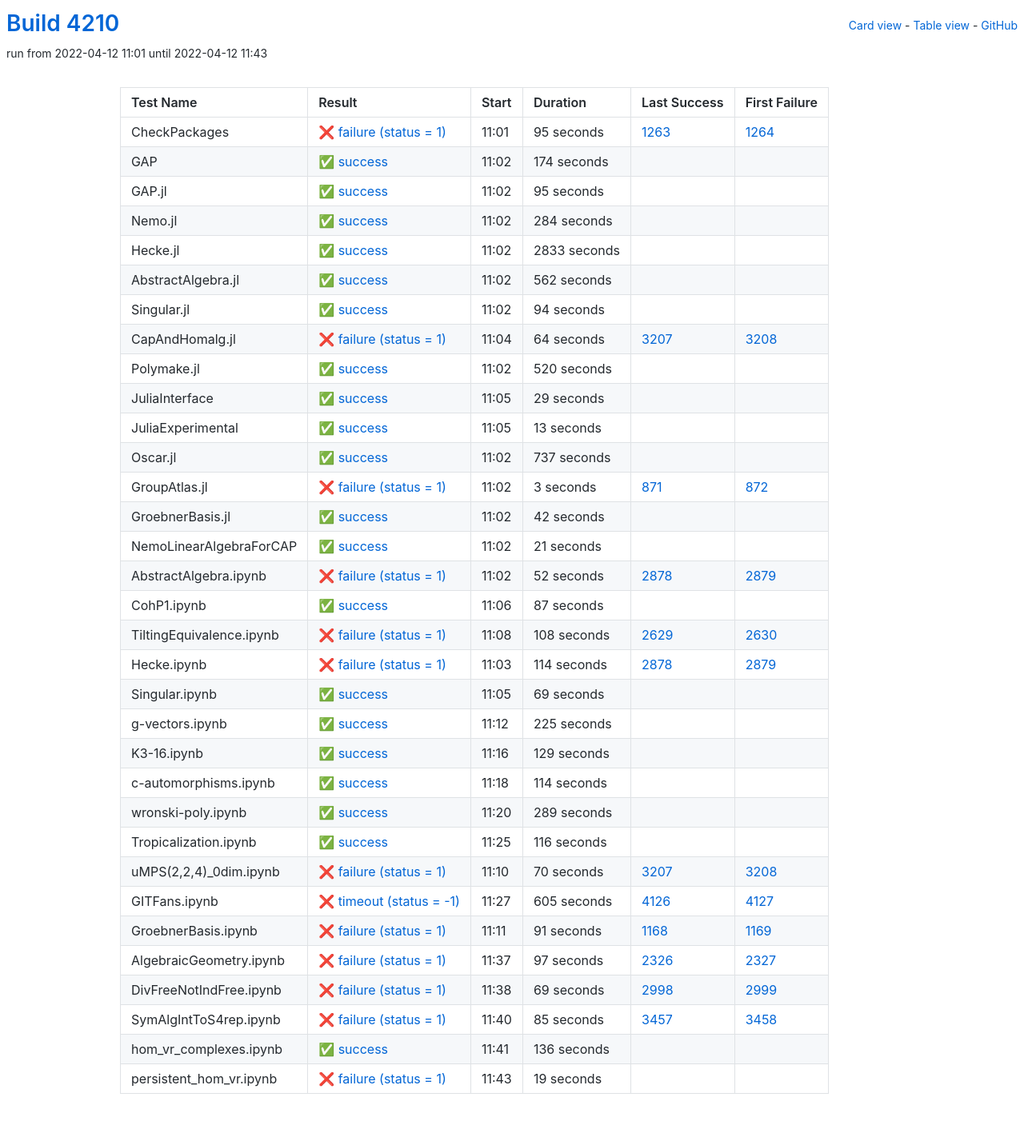
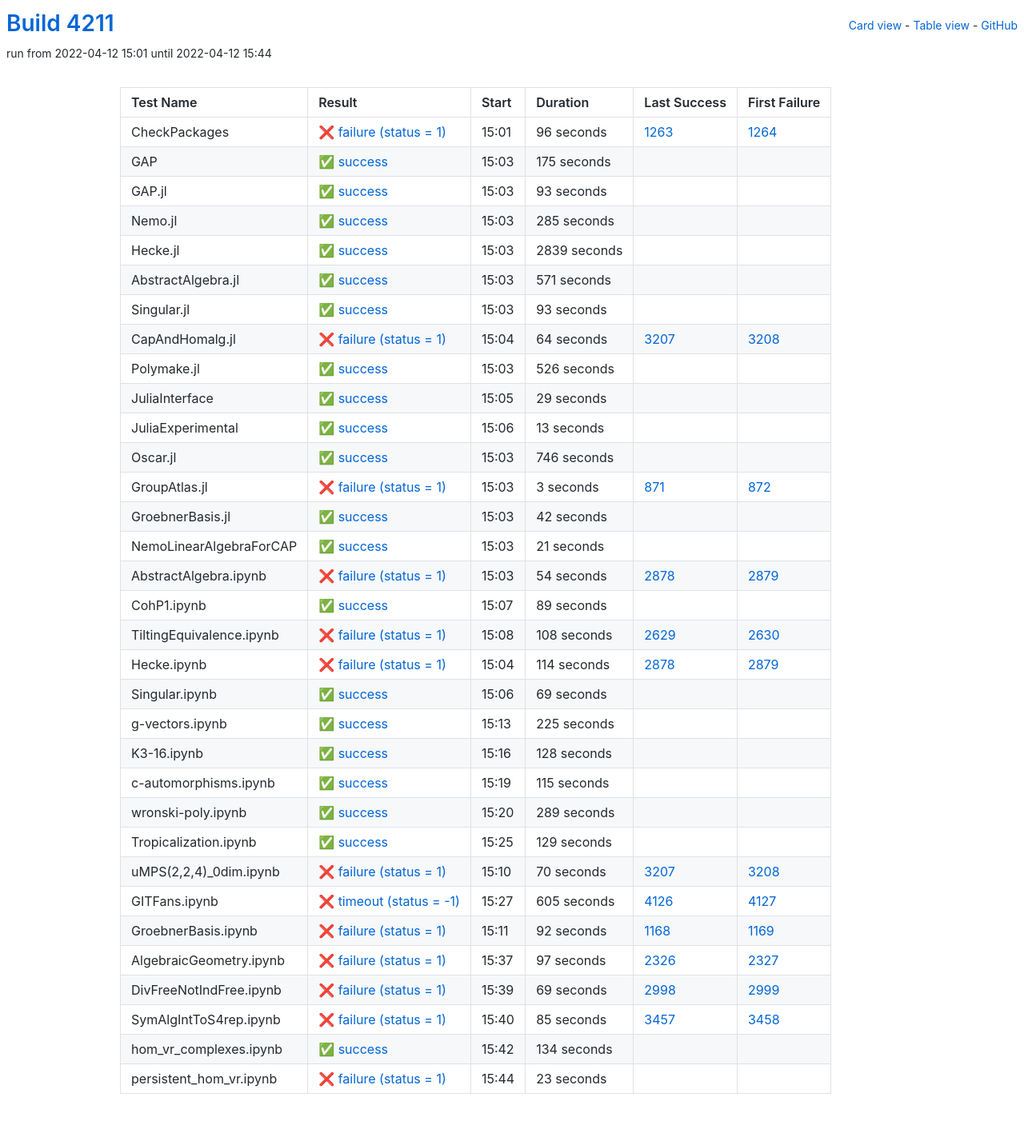
Before and after one commit to oscar-system/oscar-ci-status-stable, a Jekyll site: the page built from table.html, in a window 1280 px wide. Shown: the whole page at 80% size. Built offline with Jekyll 4.4.1, drawn with Linux system fonts in a browser that asks for light colours.

Commit message:
Build #4211

```diff
--- a/_data/ci.yml
+++ b/_data/ci.yml
@@ -1,6 +1,6 @@
 ---
-build: 4210
-build_url: https://oscarci.mathematik.uni-kl.de/job/oscar-stable/4210/
+build: 4211
+build_url: https://oscarci.mathematik.uni-kl.de/job/oscar-stable/4211/
 job: oscar-stable
 organization: oscar-system
 repo: oscar-ci-status-stable
@@ -8,92 +8,92 @@ repourl: https://github.com/oscar-system/oscar-ci-status-stable
 tests:
 - name: CheckPackages
   id: checkpackages
-  log: https://oscarci.mathematik.uni-kl.de/job/oscar-stable/4210/artifact/logs/build-4210/CheckPackages.log
-  start: 2022-04-12 11:01
+  log: https://oscarci.mathematik.uni-kl.de/job/oscar-stable/4211/artifact/logs/build-4211/CheckPackages.log
+  start: 2022-04-12 15:01
   success: false
   exitcode: 1
   status: failure
-  duration: 95
+  duration: 96
   last_success: 1263
   last_success_url: https://oscarci.mathematik.uni-kl.de/job/oscar-stable/1263/
   first_failure: 1264
   first_failure_url: https://oscarci.mathematik.uni-kl.de/job/oscar-stable/1264/
 - name: GAP
   id: gap
-  log: https://oscarci.mathematik.uni-kl.de/job/oscar-stable/4210/artifact/logs/build-4210/GAP.log
-  start: 2022-04-12 11:02
+  log: https://oscarci.mathematik.uni-kl.de/job/oscar-stable/4211/artifact/logs/build-4211/GAP.log
+  start: 2022-04-12 15:03
   success: true
   exitcode: 0
   status: success
-  duration: 174
+  duration: 175
   last_success: false
   last_success_url:
   first_failure: false
   first_failure_url:
 - name: GAP.jl
   id: gap-jl
-  log: https://oscarci.mathematik.uni-kl.de/job/oscar-stable/4210/artifact/logs/build-4210/GAP.jl.log
-  start: 2022-04-12 11:02
+  log: https://oscarci.mathematik.uni-kl.de/job/oscar-stable/4211/artifact/logs/build-4211/GAP.jl.log
+  start: 2022-04-12 15:03
   success: true
   exitcode: 0
   status: success
-  duration: 95
+  duration: 93
   last_success: false
   last_success_url:
   first_failure: false
   first_failure_url:
 - name: Nemo.jl
   id: nemo-jl
-  log: https://oscarci.mathematik.uni-kl.de/job/oscar-stable/4210/artifact/logs/build-4210/Nemo.jl.log
-  start: 2022-04-12 11:02
+  log: https://oscarci.mathematik.uni-kl.de/job/oscar-stable/4211/artifact/logs/build-4211/Nemo.jl.log
+  start: 2022-04-12 15:03
   success: true
   exitcode: 0
   status: success
-  duration: 284
+  duration: 285
   last_success: false
   last_success_url:
   first_failure: false
   first_failure_url:
 - name: Hecke.jl
   id: hecke-jl
-  log: https://oscarci.mathematik.uni-kl.de/job/oscar-stable/4210/artifact/logs/build-4210/Hecke.jl.log
-  start: 2022-04-12 11:02
+  log: https://oscarci.mathematik.uni-kl.de/job/oscar-stable/4211/artifact/logs/build-4211/Hecke.jl.log
+  start: 2022-04-12 15:03
   success: true
   exitcode: 0
   status: success
-  duration: 2833
+  duration: 2839
   last_success: false
   last_success_url:
   first_failure: false
   first_failure_url:
 - name: AbstractAlgebra.jl
   id: abstractalgebra-jl
-  log: https://oscarci.mathematik.uni-kl.de/job/oscar-stable/4210/artifact/logs/build-4210/AbstractAlgebra.jl.log
-  start: 2022-04-12 11:02
+  log: https://oscarci.mathematik.uni-kl.de/job/oscar-stable/4211/artifact/logs/build-4211/AbstractAlgebra.jl.log
+  start: 2022-04-12 15:03
   success: true
   exitcode: 0
   status: success
-  duration: 562
+  duration: 571
   last_success: false
   last_success_url:
   first_failure: false
   first_failure_url:
 - name: Singular.jl
   id: singular-jl
-  log: https://oscarci.mathematik.uni-kl.de/job/oscar-stable/4210/artifact/logs/build-4210/Singular.jl.log
-  start: 2022-04-12 11:02
+  log: https://oscarci.mathematik.uni-kl.de/job/oscar-stable/4211/artifact/logs/build-4211/Singular.jl.log
+  start: 2022-04-12 15:03
   success: true
   exitcode: 0
   status: success
-  duration: 94
+  duration: 93
   last_success: false
   last_success_url:
   first_failure: false
   first_failure_url:
 - name: CapAndHomalg.jl
   id: capandhomalg-jl
-  log: https://oscarci.mathematik.uni-kl.de/job/oscar-stable/4210/artifact/logs/build-4210/CapAndHomalg.jl.log
-  start: 2022-04-12 11:04
+  log: https://oscarci.mathematik.uni-kl.de/job/oscar-stable/4211/artifact/logs/build-4211/CapAndHomalg.jl.log
+  start: 2022-04-12 15:04
   success: false
   exitcode: 1
   status: failure
@@ -104,20 +104,20 @@ tests:
   first_failure_url: https://oscarci.mathematik.uni-kl.de/job/oscar-stable/3208/
 - name: Polymake.jl
   id: polymake-jl
-  log: https://oscarci.mathematik.uni-kl.de/job/oscar-stable/4210/artifact/logs/build-4210/Polymake.jl.log
-  start: 2022-04-12 11:02
+  log: https://oscarci.mathematik.uni-kl.de/job/oscar-stable/4211/artifact/logs/build-4211/Polymake.jl.log
+  start: 2022-04-12 15:03
   success: true
   exitcode: 0
   status: success
-  duration: 520
+  duration: 526
   last_success: false
   last_success_url:
   first_failure: false
   first_failure_url:
 - name: JuliaInterface
   id: juliainterface
-  log: https://oscarci.mathematik.uni-kl.de/job/oscar-stable/4210/artifact/logs/build-4210/JuliaInterface.log
-  start: 2022-04-12 11:05
+  log: https://oscarci.mathematik.uni-kl.de/job/oscar-stable/4211/artifact/logs/build-4211/JuliaInterface.log
+  start: 2022-04-12 15:05
   success: true
   exitcode: 0
   status: success
@@ -128,8 +128,8 @@ tests:
   first_failure_url:
 - name: JuliaExperimental
   id: juliaexperimental
-  log: https://oscarci.mathematik.uni-kl.de/job/oscar-stable/4210/artifact/logs/build-4210/JuliaExperimental.log
-  start: 2022-04-12 11:05
+  log: https://oscarci.mathematik.uni-kl.de/job/oscar-stable/4211/artifact/logs/build-4211/JuliaExperimental.log
+  start: 2022-04-12 15:06
   success: true
   exitcode: 0
   status: success
@@ -140,20 +140,20 @@ tests:
   first_failure_url:
 - name: Oscar.jl
   id: oscar-jl
-  log: https://oscarci.mathematik.uni-kl.de/job/oscar-stable/4210/artifact/logs/build-4210/Oscar.jl.log
-  start: 2022-04-12 11:02
+  log: https://oscarci.mathematik.uni-kl.de/job/oscar-stable/4211/artifact/logs/build-4211/Oscar.jl.log
+  start: 2022-04-12 15:03
   success: true
   exitcode: 0
   status: success
-  duration: 737
+  duration: 746
   last_success: false
   last_success_url:
   first_failure: false
   first_failure_url:
 - name: GroupAtlas.jl
   id: groupatlas-jl
-  log: https://oscarci.mathematik.uni-kl.de/job/oscar-stable/4210/artifact/logs/build-4210/GroupAtlas.jl.log
-  start: 2022-04-12 11:02
+  log: https://oscarci.mathematik.uni-kl.de/job/oscar-stable/4211/artifact/logs/build-4211/GroupAtlas.jl.log
+  start: 2022-04-12 15:03
   success: false
   exitcode: 1
   status: failure
@@ -164,8 +164,8 @@ tests:
   first_failure_url: https://oscarci.mathematik.uni-kl.de/job/oscar-stable/872/
 - name: GroebnerBasis.jl
   id: groebnerbasis-jl
-  log: https://oscarci.mathematik.uni-kl.de/job/oscar-stable/4210/artifact/logs/build-4210/GroebnerBasis.jl.log
-  start: 2022-04-12 11:02
+  log: https://oscarci.mathematik.uni-kl.de/job/oscar-stable/4211/artifact/logs/build-4211/GroebnerBasis.jl.log
+  start: 2022-04-12 15:03
   success: true
   exitcode: 0
   status: success
@@ -176,8 +176,8 @@ tests:
   first_failure_url:
 - name: NemoLinearAlgebraForCAP
   id: nemolinearalgebraforcap
-  log: https://oscarci.mathematik.uni-kl.de/job/oscar-stable/4210/artifact/logs/build-4210/NemoLinearAlgebraForCAP.log
-  start: 2022-04-12 11:02
+  log: https://oscarci.mathematik.uni-kl.de/job/oscar-stable/4211/artifact/logs/build-4211/NemoLinearAlgebraForCAP.log
+  start: 2022-04-12 15:03
   success: true
   exitcode: 0
   status: success
@@ -188,32 +188,32 @@ tests:
   first_failure_url:
 - name: AbstractAlgebra.ipynb
   id: abstractalgebra-ipynb
-  log: https://oscarci.mathematik.uni-kl.de/job/oscar-stable/4210/artifact/logs/build-4210/AbstractAlgebra.ipynb.log
-  start: 2022-04-12 11:02
+  log: https://oscarci.mathematik.uni-kl.de/job/oscar-stable/4211/artifact/logs/build-4211/AbstractAlgebra.ipynb.log
+  start: 2022-04-12 15:03
   success: false
   exitcode: 1
   status: failure
-  duration: 52
+  duration: 54
   last_success: 2878
   last_success_url: https://oscarci.mathematik.uni-kl.de/job/oscar-stable/2878/
   first_failure: 2879
   first_failure_url: https://oscarci.mathematik.uni-kl.de/job/oscar-stable/2879/
 - name: CohP1.ipynb
   id: cohp1-ipynb
-  log: https://oscarci.mathematik.uni-kl.de/job/oscar-stable/4210/artifact/logs/build-4210/CohP1.ipynb.log
-  start: 2022-04-12 11:06
+  log: https://oscarci.mathematik.uni-kl.de/job/oscar-stable/4211/artifact/logs/build-4211/CohP1.ipynb.log
+  start: 2022-04-12 15:07
   success: true
   exitcode: 0
   status: success
-  duration: 87
+  duration: 89
   last_success: false
   last_success_url:
   first_failure: false
   first_failure_url:
 - name: TiltingEquivalence.ipynb
   id: tiltingequivalence-ipynb
-  log: https://oscarci.mathematik.uni-kl.de/job/oscar-stable/4210/artifact/logs/build-4210/TiltingEquivalence.ipynb.log
-  start: 2022-04-12 11:08
+  log: https://oscarci.mathematik.uni-kl.de/job/oscar-stable/4211/artifact/logs/build-4211/TiltingEquivalence.ipynb.log
+  start: 2022-04-12 15:08
   success: false
   exitcode: 1
   status: failure
@@ -224,8 +224,8 @@ tests:
   first_failure_url: https://oscarci.mathematik.uni-kl.de/job/oscar-stable/2630/
 - name: Hecke.ipynb
   id: hecke-ipynb
-  log: https://oscarci.mathematik.uni-kl.de/job/oscar-stable/4210/artifact/logs/build-4210/Hecke.ipynb.log
-  start: 2022-04-12 11:03
+  log: https://oscarci.mathematik.uni-kl.de/job/oscar-stable/4211/artifact/logs/build-4211/Hecke.ipynb.log
+  start: 2022-04-12 15:04
   success: false
   exitcode: 1
   status: failure
@@ -236,8 +236,8 @@ tests:
   first_failure_url: https://oscarci.mathematik.uni-kl.de/job/oscar-stable/2879/
 - name: Singular.ipynb
   id: singular-ipynb
-  log: https://oscarci.mathematik.uni-kl.de/job/oscar-stable/4210/artifact/logs/build-4210/Singular.ipynb.log
-  start: 2022-04-12 11:05
+  log: https://oscarci.mathematik.uni-kl.de/job/oscar-stable/4211/artifact/logs/build-4211/Singular.ipynb.log
+  start: 2022-04-12 15:06
   success: true
   exitcode: 0
   status: success
@@ -248,8 +248,8 @@ tests:
   first_failure_url:
 - name: g-vectors.ipynb
   id: g-vectors-ipynb
-  log: https://oscarci.mathematik.uni-kl.de/job/oscar-stable/4210/artifact/logs/build-4210/g-vectors.ipynb.log
-  start: 2022-04-12 11:12
+  log: https://oscarci.mathematik.uni-kl.de/job/oscar-stable/4211/artifact/logs/build-4211/g-vectors.ipynb.log
+  start: 2022-04-12 15:13
   success: true
   exitcode: 0
   status: success
@@ -260,32 +260,32 @@ tests:
   first_failure_url:
 - name: K3-16.ipynb
   id: k3-16-ipynb
-  log: https://oscarci.mathematik.uni-kl.de/job/oscar-stable/4210/artifact/logs/build-4210/K3-16.ipynb.log
-  start: 2022-04-12 11:16
+  log: https://oscarci.mathematik.uni-kl.de/job/oscar-stable/4211/artifact/logs/build-4211/K3-16.ipynb.log
+  start: 2022-04-12 15:16
   success: true
   exitcode: 0
   status: success
-  duration: 129
+  duration: 128
   last_success: false
   last_success_url:
   first_failure: false
   first_failure_url:
 - name: c-automorphisms.ipynb
   id: c-automorphisms-ipynb
-  log: https://oscarci.mathematik.uni-kl.de/job/oscar-stable/4210/artifact/logs/build-4210/c-automorphisms.ipynb.log
-  start: 2022-04-12 11:18
+  log: https://oscarci.mathematik.uni-kl.de/job/oscar-stable/4211/artifact/logs/build-4211/c-automorphisms.ipynb.log
+  start: 2022-04-12 15:19
   success: true
   exitcode: 0
   status: success
-  duration: 114
+  duration: 115
   last_success: false
   last_success_url:
   first_failure: false
   first_failure_url:
 - name: wronski-poly.ipynb
   id: wronski-poly-ipynb
-  log: https://oscarci.mathematik.uni-kl.de/job/oscar-stable/4210/artifact/logs/build-4210/wronski-poly.ipynb.log
-  start: 2022-04-12 11:20
+  log: https://oscarci.mathematik.uni-kl.de/job/oscar-stable/4211/artifact/logs/build-4211/wronski-poly.ipynb.log
+  start: 2022-04-12 15:20
   success: true
   exitcode: 0
   status: success
@@ -296,20 +296,20 @@ tests:
   first_failure_url:
 - name: Tropicalization.ipynb
   id: tropicalization-ipynb
-  log: https://oscarci.mathematik.uni-kl.de/job/oscar-stable/4210/artifact/logs/build-4210/Tropicalization.ipynb.log
-  start: 2022-04-12 11:25
+  log: https://oscarci.mathematik.uni-kl.de/job/oscar-stable/4211/artifact/logs/build-4211/Tropicalization.ipynb.log
+  start: 2022-04-12 15:25
   success: true
   exitcode: 0
   status: success
-  duration: 116
+  duration: 129
   last_success: false
   last_success_url:
   first_failure: false
   first_failure_url:
 - name: uMPS(2,2,4)_0dim.ipynb
   id: umps-2-2-4-0dim-ipynb
-  log: https://oscarci.mathematik.uni-kl.de/job/oscar-stable/4210/artifact/logs/build-4210/uMPS-2-2-4-_0dim.ipynb.log
-  start: 2022-04-12 11:10
+  log: https://oscarci.mathematik.uni-kl.de/job/oscar-stable/4211/artifact/logs/build-4211/uMPS-2-2-4-_0dim.ipynb.log
+  start: 2022-04-12 15:10
   success: false
   exitcode: 1
   status: failure
@@ -320,8 +320,8 @@ tests:
   first_failure_url: https://oscarci.mathematik.uni-kl.de/job/oscar-stable/3208/
 - name: GITFans.ipynb
   id: gitfans-ipynb
-  log: https://oscarci.mathematik.uni-kl.de/job/oscar-stable/4210/artifact/logs/build-4210/GITFans.ipynb.log
-  start: 2022-04-12 11:27
+  log: https://oscarci.mathematik.uni-kl.de/job/oscar-stable/4211/artifact/logs/build-4211/GITFans.ipynb.log
+  start: 2022-04-12 15:27
   success: false
   exitcode: -1
   status: timeout
@@ -332,20 +332,20 @@ tests:
   first_failure_url: https://oscarci.mathematik.uni-kl.de/job/oscar-stable/4127/
 - name: GroebnerBasis.ipynb
   id: groebnerbasis-ipynb
-  log: https://oscarci.mathematik.uni-kl.de/job/oscar-stable/4210/artifact/logs/build-4210/GroebnerBasis.ipynb.log
-  start: 2022-04-12 11:11
+  log: https://oscarci.mathematik.uni-kl.de/job/oscar-stable/4211/artifact/logs/build-4211/GroebnerBasis.ipynb.log
+  start: 2022-04-12 15:11
   success: false
   exitcode: 1
   status: failure
-  duration: 91
+  duration: 92
   last_success: 1168
   last_success_url: https://oscarci.mathematik.uni-kl.de/job/oscar-stable/1168/
   first_failure: 1169
   first_failure_url: https://oscarci.mathematik.uni-kl.de/job/oscar-stable/1169/
 - name: AlgebraicGeometry.ipynb
   id: algebraicgeometry-ipynb
-  log: https://oscarci.mathematik.uni-kl.de/job/oscar-stable/4210/artifact/logs/build-4210/AlgebraicGeometry.ipynb.log
-  start: 2022-04-12 11:37
+  log: https://oscarci.mathematik.uni-kl.de/job/oscar-stable/4211/artifact/logs/build-4211/AlgebraicGeometry.ipynb.log
+  start: 2022-04-12 15:37
   success: false
   exitcode: 1
   status: failure
@@ -356,8 +356,8 @@ tests:
   first_failure_url: https://oscarci.mathematik.uni-kl.de/job/oscar-stable/2327/
 - name: DivFreeNotIndFree.ipynb
   id: divfreenotindfree-ipynb
-  log: https://oscarci.mathematik.uni-kl.de/job/oscar-stable/4210/artifact/logs/build-4210/DivFreeNotIndFree.ipynb.log
-  start: 2022-04-12 11:38
+  log: https://oscarci.mathematik.uni-kl.de/job/oscar-stable/4211/artifact/logs/build-4211/DivFreeNotIndFree.ipynb.log
+  start: 2022-04-12 15:39
   success: false
   exitcode: 1
   status: failure
@@ -368,8 +368,8 @@ tests:
   first_failure_url: https://oscarci.mathematik.uni-kl.de/job/oscar-stable/2999/
 - name: SymAlgIntToS4rep.ipynb
   id: symalginttos4rep-ipynb
-  log: https://oscarci.mathematik.uni-kl.de/job/oscar-stable/4210/artifact/logs/build-4210/SymAlgIntToS4rep.ipynb.log
-  start: 2022-04-12 11:40
+  log: https://oscarci.mathematik.uni-kl.de/job/oscar-stable/4211/artifact/logs/build-4211/SymAlgIntToS4rep.ipynb.log
+  start: 2022-04-12 15:40
   success: false
   exitcode: 1
   status: failure
@@ -380,24 +380,24 @@ tests:
   first_failure_url: https://oscarci.mathematik.uni-kl.de/job/oscar-stable/3458/
 - name: hom_vr_complexes.ipynb
   id: hom-vr-complexes-ipynb
-  log: https://oscarci.mathematik.uni-kl.de/job/oscar-stable/4210/artifact/logs/build-4210/hom_vr_complexes.ipynb.log
-  start: 2022-04-12 11:41
+  log: https://oscarci.mathematik.uni-kl.de/job/oscar-stable/4211/artifact/logs/build-4211/hom_vr_complexes.ipynb.log
+  start: 2022-04-12 15:42
   success: true
   exitcode: 0
   status: success
-  duration: 136
+  duration: 134
   last_success: false
   last_success_url:
   first_failure: false
   first_failure_url:
 - name: persistent_hom_vr.ipynb
   id: persistent-hom-vr-ipynb
-  log: https://oscarci.mathematik.uni-kl.de/job/oscar-stable/4210/artifact/logs/build-4210/persistent_hom_vr.ipynb.log
-  start: 2022-04-12 11:43
+  log: https://oscarci.mathematik.uni-kl.de/job/oscar-stable/4211/artifact/logs/build-4211/persistent_hom_vr.ipynb.log
+  start: 2022-04-12 15:44
   success: false
   exitcode: 1
   status: failure
-  duration: 19
+  duration: 23
   last_success: false
   last_success_url:
   first_failure: false
```
Also changed, not shown: README.md.
